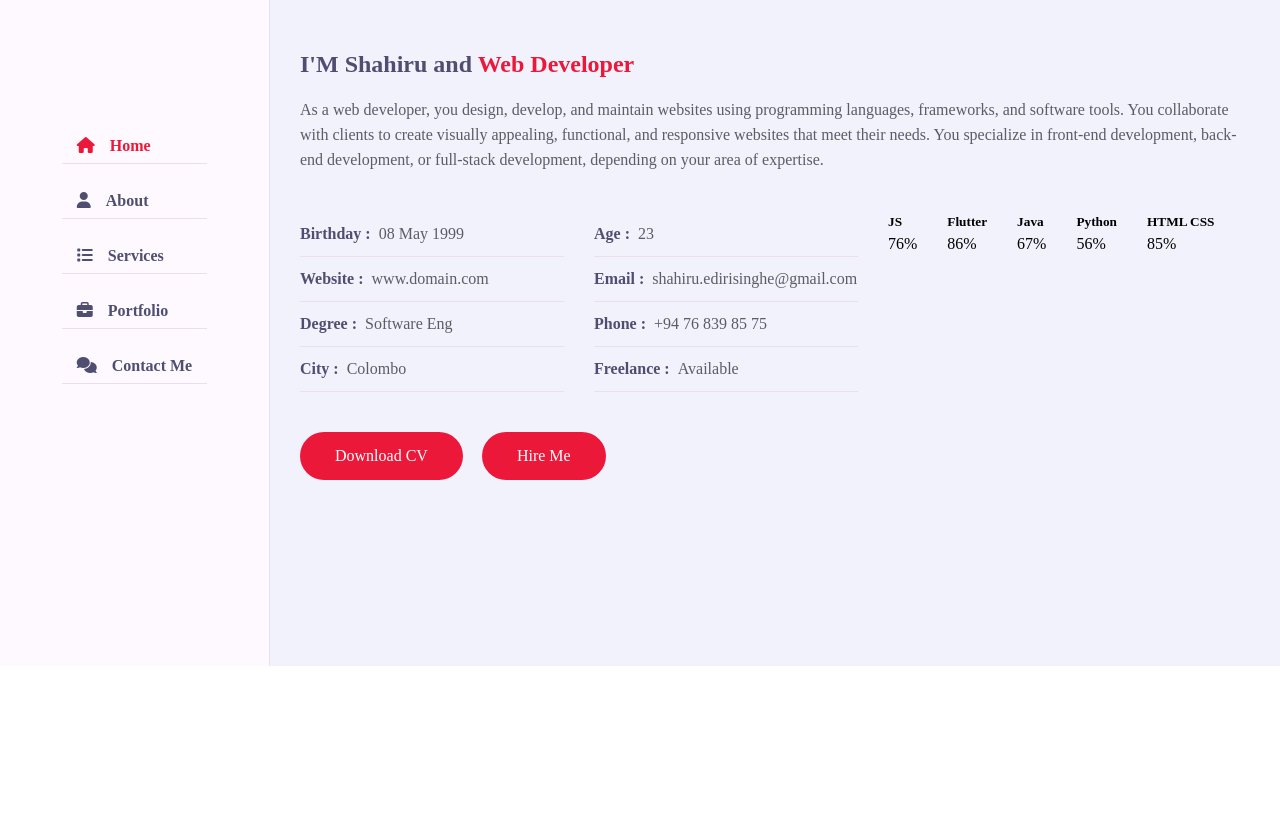
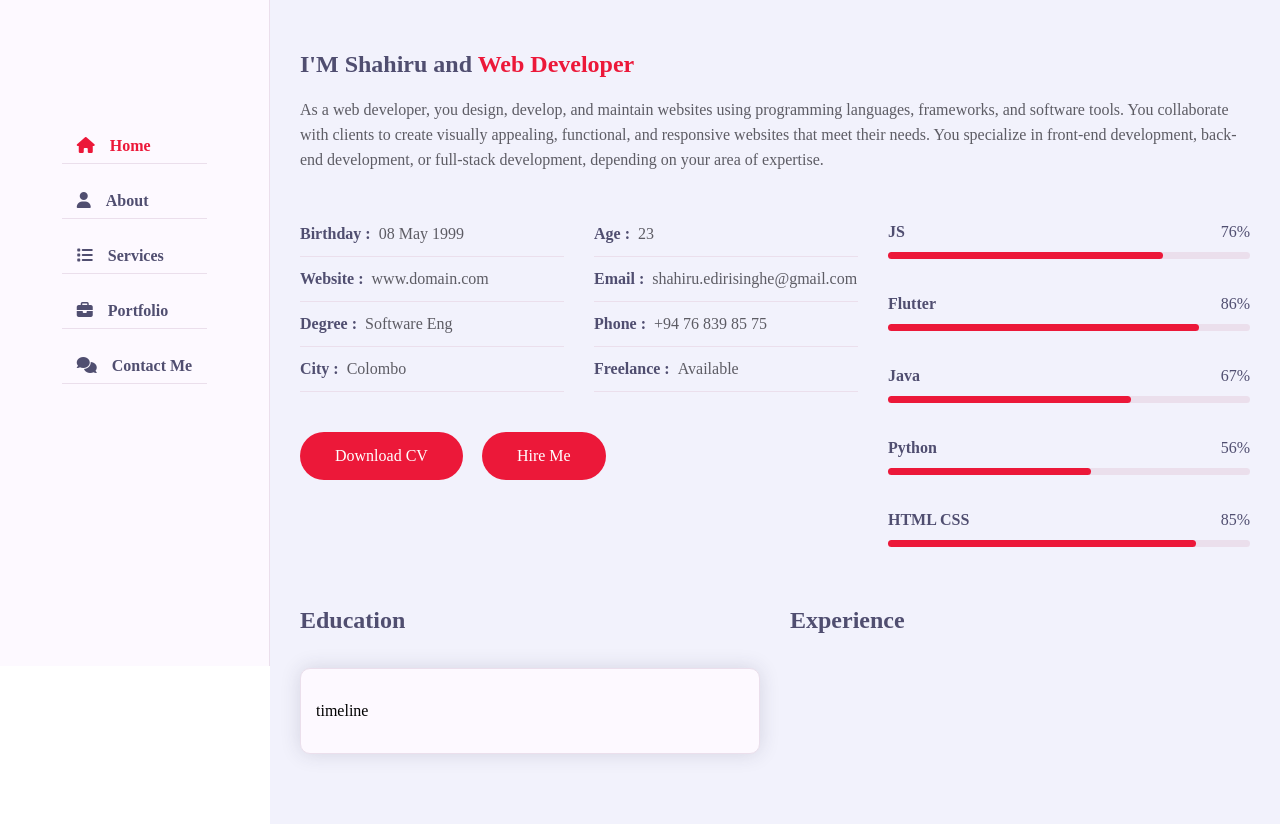
Before and after one commit to funky-dev99/Portfolio_Site, a plain HTML site: page index.html in a window 1280 px wide. Shown: the part 134-958 px from the top of the page. Before the commit the page ends 800 px from the top, so only its background shows below. Drawn offline with Linux system fonts and the light colour scheme; a web font is replaced by a local one.

Commit message:
Education Page

```diff
--- a/css/styles.css
+++ b/css/styles.css
@@ -120,6 +120,10 @@ ul
 .btn:hover
 {
     transform: scale(1.05);
+}
+.shadow-dark
+{
+    box-shadow: 0 0 20px rgba(48, 46, 77, 0.15);
 }
 /*Aside*/
 .aside
@@ -392,3 +396,74 @@ h3.my-profession
     max-width: 40%;
     margin-top: 40px;
 }
+.about .about-content .skills .skill-item
+{
+    flex: 0 0 100%;
+    max-width: 100%;
+}
+.about .about-content .skills .skill-item h5
+{
+    line-height: 40px;
+    font-weight: 600;
+    font-size: 16px;
+    color: var(--text-black-900);
+    text-transform: capitalize;
+}
+.about .about-content .skills .skill-item .progress
+{
+    background-color: var(--bg-black-50);
+    height: 7px;
+    border-radius: 4px;
+    width: 100%;
+    position: relative;
+}
+.about .about-content .skills .skill-item
+{
+    margin-bottom: 25px;
+}
+.about .about-content .skills .skill-item .progress .progress-in
+{
+    position: absolute;
+    left: 0;
+    top: 0;
+    height: 100%;
+    border-radius: 4px;
+    background-color: var(--skin-color);
+}
+.about .about-content .skills .skill-item .skill-percent
+{
+    position: absolute;
+    right: 0;
+    color: var(--text-black-900);
+    top: -40px;
+    font-weight: 400;
+    line-height: 40px;
+}
+.about .about-content .education,
+.about .about-content .experience
+{
+    flex: 0 0 50%;
+    max-width: 50%;
+    margin-top: 30px;
+}
+.about .about-content h3.title
+{
+    font-size: 24px;
+    margin-bottom: 30px;
+    font-weight: 700;
+    color: var(--text-black-900);
+}
+.about .about-content .timeline-box
+{
+    flex: 0 0 100%;
+    max-width: 100%;
+}
+.about .about-content .timeline
+{
+    background-color: var(--bg-black-100);
+    padding: 30px 15px;
+    border: 1px solid var(--bg-black-50);
+    border-radius: 10px;
+    widows: 100%;
+    position: relative;
+}
--- a/index.html
+++ b/index.html
@@ -146,6 +146,21 @@
                                     </div>
                                 </div>
                             </div>
+                            <div class="row">
+                                <div class="education padd-15">
+                                    <h3 class="title">Education</h3>
+                                    <div class="row">
+                                        <div class="timeline-box padd-15">
+                                            <div class="timeline shadow-dark">
+                                                timeline
+                                            </div>
+                                        </div>
+                                    </div>
+                                </div>
+                                <div class="experience padd-15">
+                                    <h3 class="title">Experience</h3>
+                                </div>
+                            </div>
                         </div>
                     </div>
                 </div>
```
